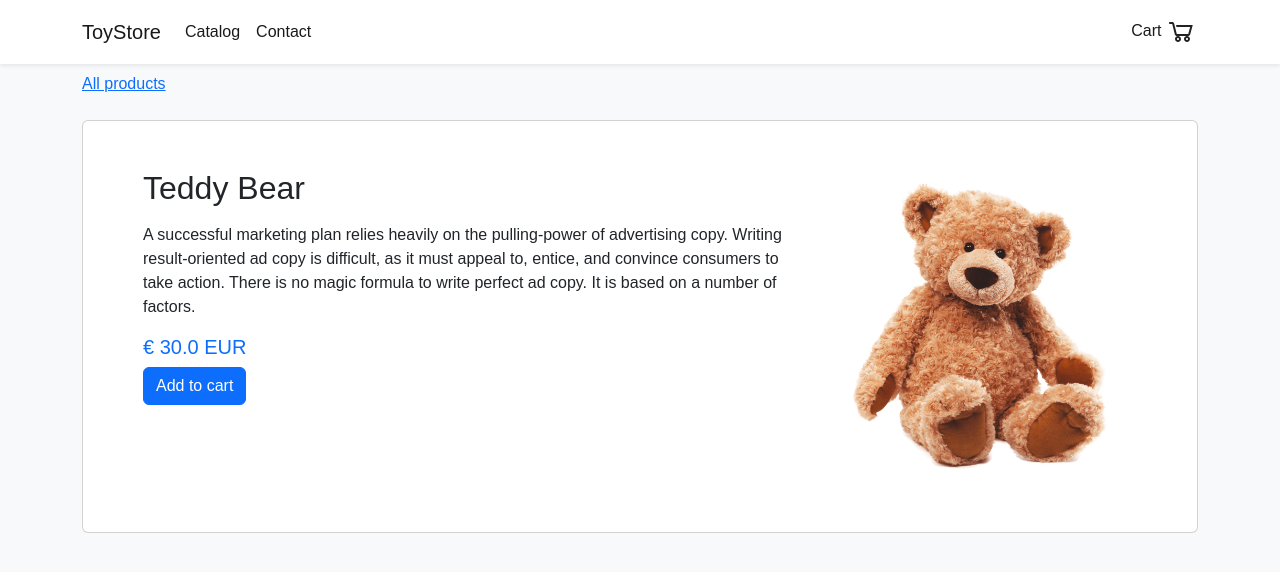
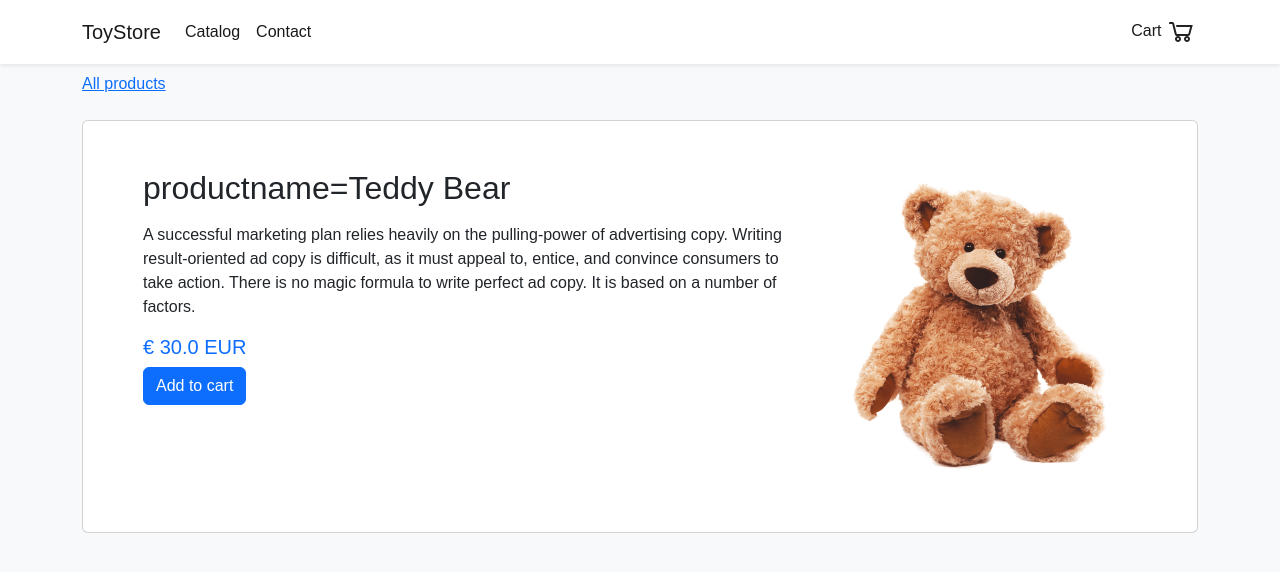
Before and after one commit to constantinhatecke/Con-toy-store, a Jekyll site: the page built from _products/product1.md, in a window 1280 px wide. Shown: the top 572 px of the page. Built offline with Jekyll 4.4.1, drawn with Linux system fonts in a browser that asks for light colours.

Commit message:
Update product.html

```diff
--- a/_layouts/product.html
+++ b/_layouts/product.html
@@ -17,7 +17,7 @@ layout: default
         <div class="container">
           <div class="row">
             <div class="col">
-              <h2>{{ page.name }}</h2>
+              <h2>productname={{ page.name }}</h2>
               <p>{{ content }}</p>
               {% include product-definition.html %}
             </div>
```
